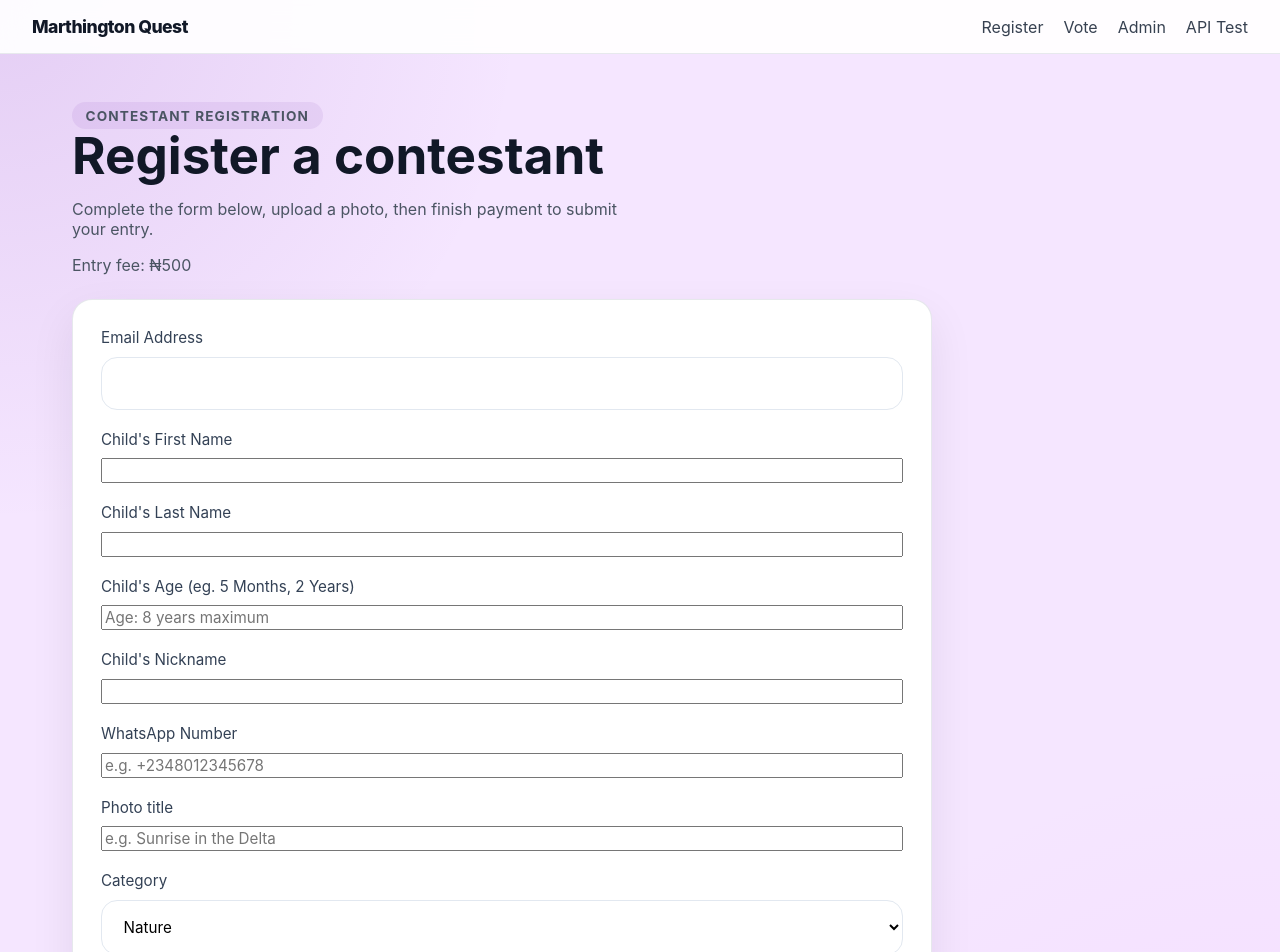
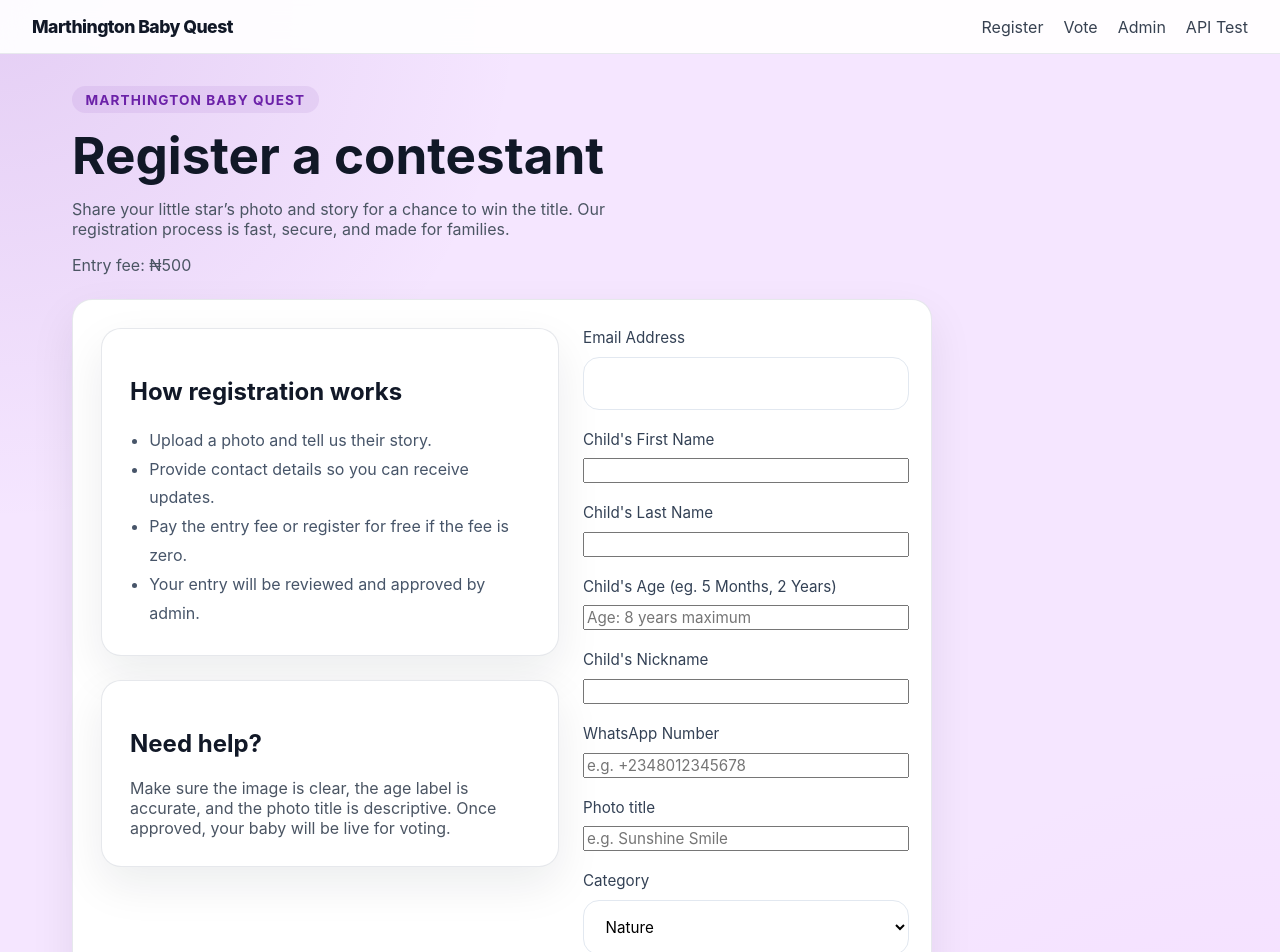
Before and after one commit to Washingtonam/Marthington-Quest, a Next.js app in the folder client/: page /register in a window 1280 px wide. Shown: the top 952 px of the page. Built offline with nearby package versions, Linux system fonts and the light colour scheme; no server answers.

Commit message:
feat: Add full landing page code

```diff
--- a/client/app/layout.tsx
+++ b/client/app/layout.tsx
@@ -2,7 +2,7 @@ import './globals.css';
 import type { Metadata } from 'next';
 
 export const metadata: Metadata = {
-  title: 'Marthington Quest',
+  title: 'Marthington Baby Quest',
   description: 'A modern baby competition platform',
 };
 
@@ -12,7 +12,7 @@ export default function RootLayout({ children }: { children: React.ReactNode })
       <body>
         <div className="app-shell">
           <header className="site-header">
-            <a className="brand" href="/">Marthington Quest</a>
+            <a className="brand" href="/">Marthington Baby Quest</a>
             <nav className="nav-links">
               <a href="/register">Register</a>
               <a href="/vote">Vote</a>
--- a/client/app/register/page.tsx
+++ b/client/app/register/page.tsx
@@ -155,14 +155,36 @@ export default function RegisterPage() {
     <main className="page-shell">
       <div className="page-header">
         <div>
-          <p className="eyebrow">Contestant registration</p>
+          <span className="eyebrow">Marthington Baby Quest</span>
           <h1>Register a contestant</h1>
-          <p className="muted">Complete the form below, upload a photo, then finish payment to submit your entry.</p>
+          <p className="muted">
+            Share your little star’s photo and story for a chance to win the title. Our registration process is fast, secure, and made for families.
+          </p>
           <p className="muted">Entry fee: ₦{entryFee ?? process.env.NEXT_PUBLIC_ENTRY_FEE_NAIRA ?? '0'}</p>
         </div>
       </div>
 
-      <div className="card form-card">
+      <div className="card form-card" style={{ display: 'grid', gap: '1.5rem', gridTemplateColumns: 'minmax(0, 1.2fr) minmax(320px, 0.8fr)' }}>
+        <div>
+          <div className="card info-card" style={{ marginBottom: '1.5rem' }}>
+            <h2>How registration works</h2>
+            <ul style={{ paddingLeft: '1.2rem', margin: '1rem 0 0', color: '#475569', lineHeight: 1.8 }}>
+              <li>Upload a photo and tell us their story.</li>
+              <li>Provide contact details so you can receive updates.</li>
+              <li>Pay the entry fee or register for free if the fee is zero.</li>
+              <li>Your entry will be reviewed and approved by admin.</li>
+            </ul>
+          </div>
+
+          <div className="card info-card">
+            <h2>Need help?</h2>
+            <p className="muted">
+              Make sure the image is clear, the age label is accurate, and the photo title is descriptive. Once approved, your baby will be live for voting.
+            </p>
+          </div>
+        </div>
+
+        <div>
           <form className="input-grid" onSubmit={handleSubmit}>
             <label className="field">
               Email Address
@@ -196,7 +218,7 @@ export default function RegisterPage() {
 
             <label className="field">
               Photo title
-            <input name="photoTitle" value={formState.photoTitle} onChange={handleChange} placeholder="e.g. Sunrise in the Delta" />
+              <input name="photoTitle" value={formState.photoTitle} onChange={handleChange} placeholder="e.g. Sunshine Smile" />
             </label>
 
             <label className="field">
@@ -230,6 +252,7 @@ export default function RegisterPage() {
 
           {status && <p className="status-message">{status}</p>}
         </div>
+      </div>
     </main>
   );
 }
```
Also changed, not shown: client/app/page.tsx (+10 -10 lines). Lines whose indentation alone changed are shown as unchanged.
